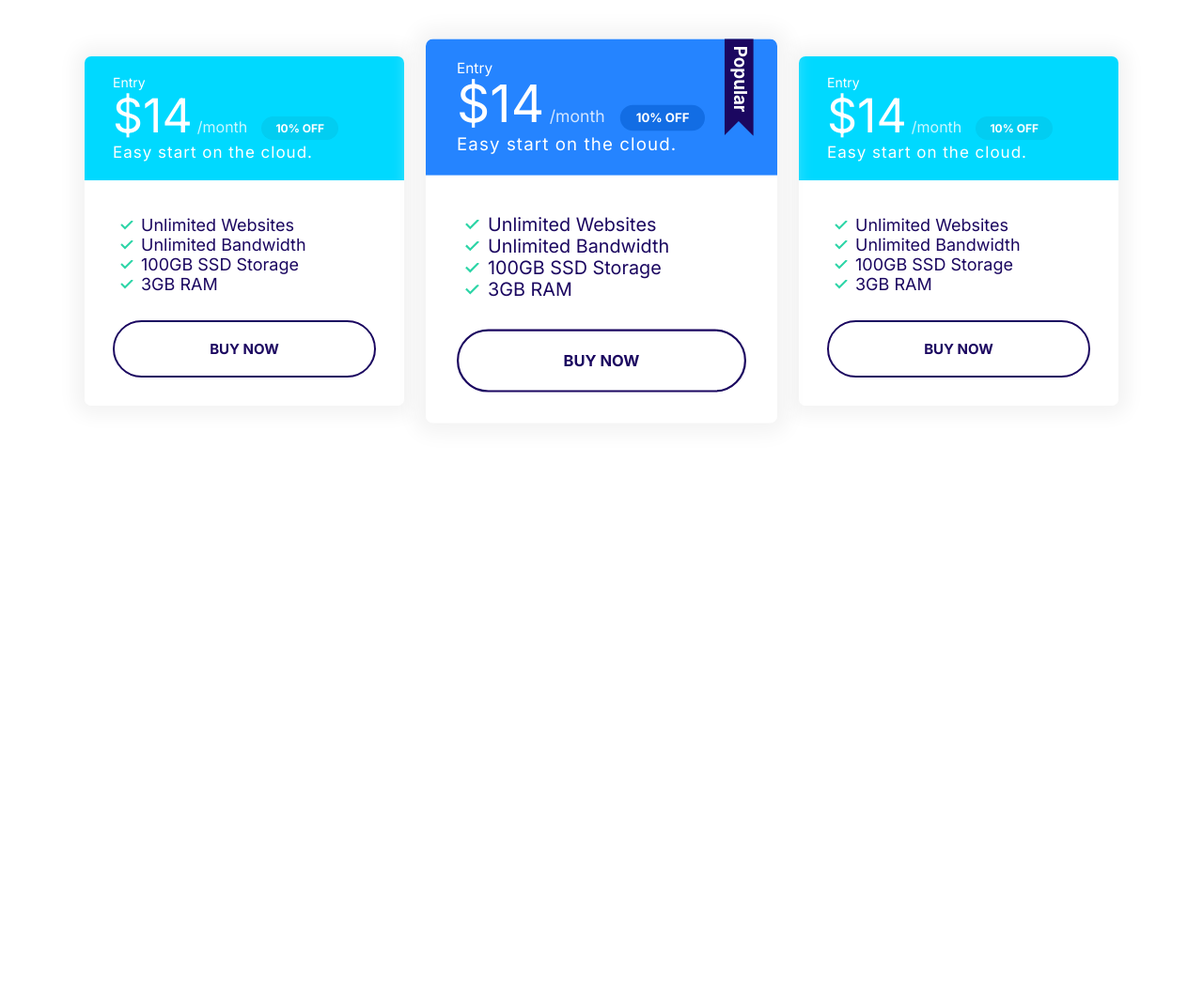
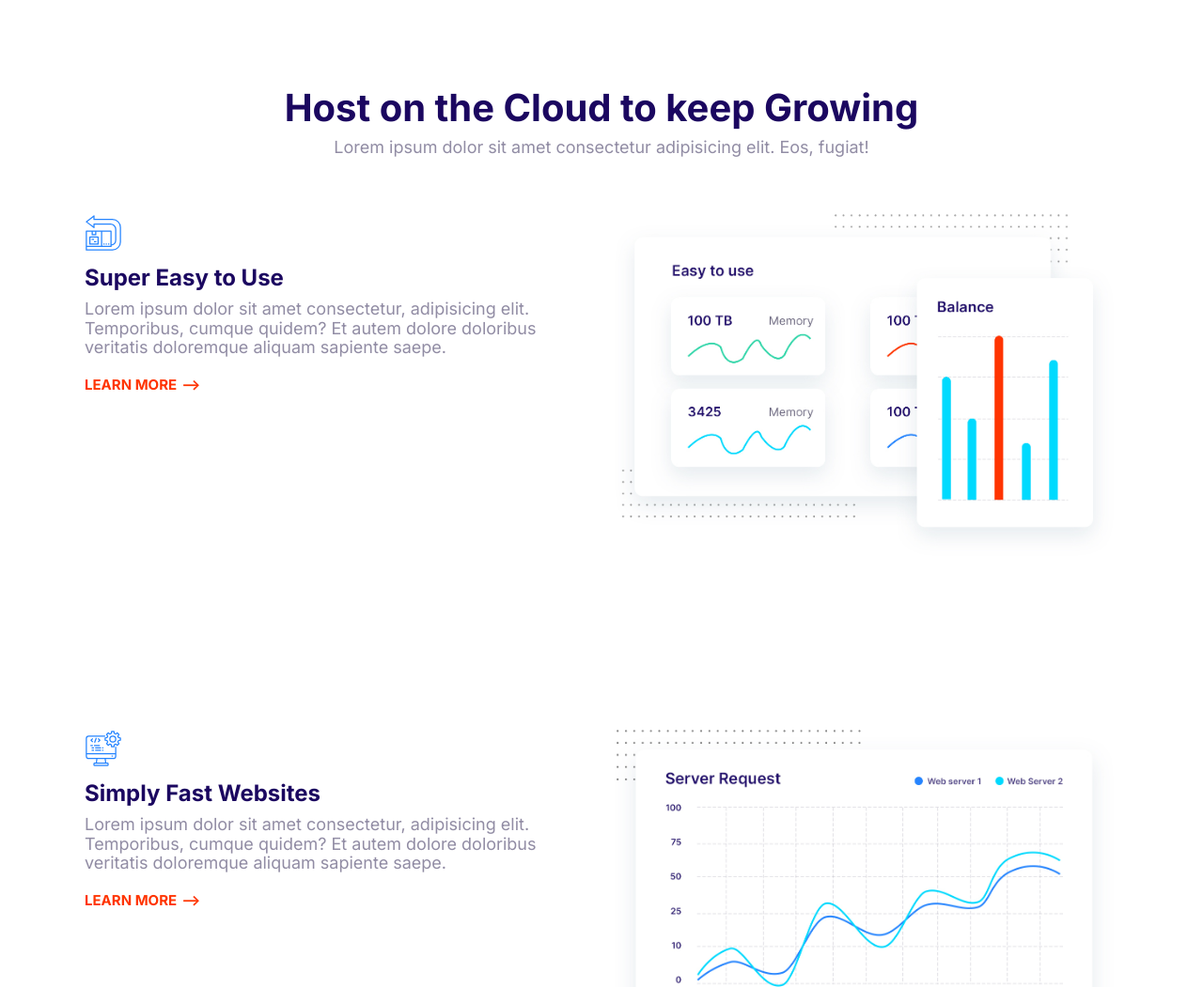
Before and after one commit to Tebogo-star/Moshify, a plain HTML site: page index.html in a window 1280 px wide. Shown: the top 1051 px of the page at 94% size. Before the commit the page ends 800 px from the top, so only its background shows below. Drawn offline with Linux system fonts and the light colour scheme.

Commit message:
Creating a feature block

```diff
--- a/css/styles.css
+++ b/css/styles.css
@@ -649,3 +649,22 @@ a {
   max-width: 500px;
   margin: 0 auto;
 }
+
+/* Features */
+.feature__heading {
+  margin: 1rem 0;
+}
+.feature {
+  gap: 4rem 2rem;
+}
+.feature__image {
+  width: 100%;
+}
+.feature:first-of-type {
+  margin-top: 6rem;
+}
+@media screen and (min-width: 768px) {
+  .feature:nth-of-type(even) .feature__content {
+    order: 2;
+  }
+}
--- a/index.html
+++ b/index.html
@@ -15,75 +15,79 @@
     <link rel="stylesheet" href="css/styles.css" />
   </head>
   <body>
-    <section class="block container block-plans">
-      <div class="grid grid--1x3">
-        <div style="width: 100%" padding:4rem>
-          <div class="plan">
-            <div class="card card--secondary">
-              <header class="card__header">
-                <h3 class="plan__name">Entry</h3>
-                <span class="plan__price">$14</span>
-                <span class="plan__billing-cycle">/month</span>
-                <span class="badge badge--secondary badge--small">10% OFF</span>
-                <span class="plan__description">Easy start on the cloud.</span>
-              </header>
-              <div class="card__body">
-                <ul class="list list--tick">
-                  <li class="list-item">Unlimited Websites</li>
-                  <li class="list-item">Unlimited Bandwidth</li>
-                  <li class="list-item">100GB SSD Storage</li>
-                  <li class="list-item">3GB RAM</li>
-                </ul>
-                <button class="btn btn--outline btn--block">Buy Now</button>
-              </div>
-            </div>
-          </div>
+    <section class="block container">
+      <header class="block__header">
+        <h2>Host on the Cloud to keep Growing</h2>
+        <p>
+          Lorem ipsum dolor sit amet consectetur adipisicing elit. Eos, fugiat!
+        </p>
+      </header>
+      <article class="grid grid--1x2 feature">
+        <div class="feature__content">
+          <svg class="icon icon--primary">
+            <use xlink:href="images/sprite.svg#easy"></use>
+          </svg>
+          <h3 class="feature__heading">Super Easy to Use</h3>
+          <p>
+            Lorem ipsum dolor sit amet consectetur, adipisicing elit.
+            Temporibus, cumque quidem? Et autem dolore doloribus veritatis
+            doloremque aliquam sapiente saepe.
+          </p>
+          <a href="#" class="link-arrow">Learn More</a>
         </div>
-        <div style="width: 100%" padding:4rem>
-          <div class="plan plan--popular">
-            <div class="card card--primary">
-              <header class="card__header">
-                <h3 class="plan__name">Entry</h3>
-                <span class="plan__price">$14</span>
-                <span class="plan__billing-cycle">/month</span>
-                <span class="badge badge--primary badge--small">10% OFF</span>
-                <span class="plan__description">Easy start on the cloud.</span>
-              </header>
-              <div class="card__body">
-                <ul class="list list--tick">
-                  <li class="list-item">Unlimited Websites</li>
-                  <li class="list-item">Unlimited Bandwidth</li>
-                  <li class="list-item">100GB SSD Storage</li>
-                  <li class="list-item">3GB RAM</li>
-                </ul>
-                <button class="btn btn--outline btn--block">Buy Now</button>
-              </div>
-            </div>
-          </div>
+        <img class="feature__image" src="images/easy.jpg" alt="" />
+      </article>
+    </section>
+    <section class="block container">
+      <article class="grid grid--1x2 feature">
+        <div class="feature__content">
+          <svg class="icon icon--primary">
+            <use xlink:href="images/sprite.svg#computer"></use>
+          </svg>
+          <h3 class="feature__heading">Simply Fast Websites</h3>
+          <p>
+            Lorem ipsum dolor sit amet consectetur, adipisicing elit.
+            Temporibus, cumque quidem? Et autem dolore doloribus veritatis
+            doloremque aliquam sapiente saepe.
+          </p>
+          <a href="#" class="link-arrow">Learn More</a>
         </div>
-        <div style="width: 100%" padding:4rem>
-          <div class="plan">
-            <div class="card card--secondary">
-              <header class="card__header">
-                <h3 class="plan__name">Entry</h3>
-                <span class="plan__price">$14</span>
-                <span class="plan__billing-cycle">/month</span>
-                <span class="badge badge--secondary badge--small">10% OFF</span>
-                <span class="plan__description">Easy start on the cloud.</span>
-              </header>
-              <div class="card__body">
-                <ul class="list list--tick">
-                  <li class="list-item">Unlimited Websites</li>
-                  <li class="list-item">Unlimited Bandwidth</li>
-                  <li class="list-item">100GB SSD Storage</li>
-                  <li class="list-item">3GB RAM</li>
-                </ul>
-                <button class="btn btn--outline btn--block">Buy Now</button>
-              </div>
-            </div>
-          </div>
+        <img class="feature__image" src="images/fast.jpg" alt="" />
+      </article>
+    </section>
+    <section class="block container">
+      <article class="grid grid--1x2 feature">
+        <div class="feature__content">
+          <svg class="icon icon--primary">
+            <use xlink:href="images/sprite.svg#wordpress"></use>
+          </svg>
+          <h3 class="feature__heading">Wordpress Made Easy</h3>
+          <p>
+            Lorem ipsum dolor sit amet consectetur, adipisicing elit.
+            Temporibus, cumque quidem? Et autem dolore doloribus veritatis
+            doloremque aliquam sapiente saepe.
+          </p>
+          <a href="#" class="link-arrow">Learn More</a>
         </div>
-      </div>
+        <img class="feature__image" src="images/wordpress.jpg" alt="" />
+      </article>
+    </section>
+    <section class="block container">
+      <article class="grid grid--1x2 feature">
+        <div class="feature__content">
+          <svg class="icon icon--primary">
+            <use xlink:href="images/sprite.svg#clock"></use>
+          </svg>
+          <h3 class="feature__heading">24/7 Expert Support</h3>
+          <p>
+            Lorem ipsum dolor sit amet consectetur, adipisicing elit.
+            Temporibus, cumque quidem? Et autem dolore doloribus veritatis
+            doloremque aliquam sapiente saepe.
+          </p>
+          <a href="#" class="link-arrow">Learn More</a>
+        </div>
+        <img class="feature__image" src="images/support.jpg" alt="" />
+      </article>
     </section>
     <script src="js/main.js"></script>
   </body>
```
Also changed, not shown: components/feature-block.html (added, +74 -0 lines), images/easy.jpg (added), images/fast.jpg (added), images/support.jpg (added), images/wordpress.jpg (added).
